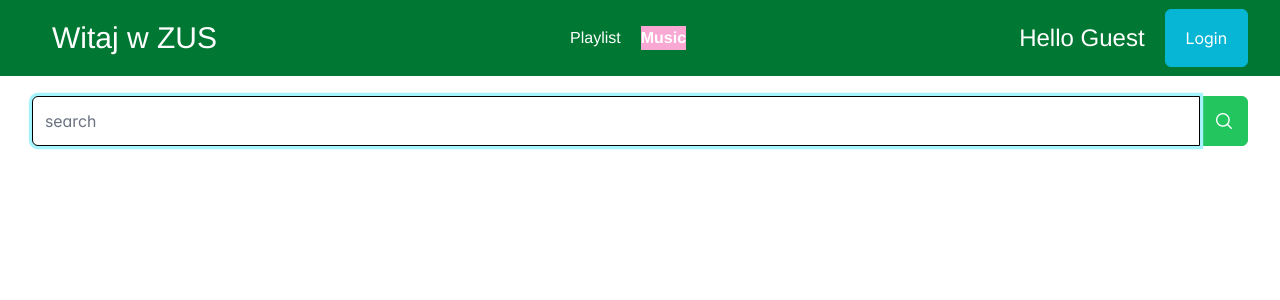
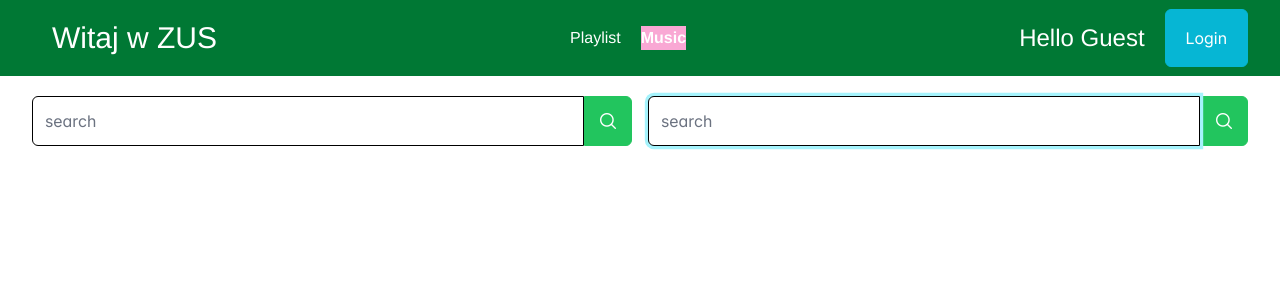
Before and after one commit to slawekppr/zus-react, a React (Vite) app: page /music/search in a window 1280 px wide. Shown: the top 300 px of the page. Built offline with nearby package versions, Linux system fonts and the light colour scheme; a web font is replaced by a local one.

Commit message:
useQuery Dedup

```diff
--- a/src/main.tsx
+++ b/src/main.tsx
@@ -50,7 +50,17 @@
                 <Route path="playlists" element={<PlaylistView />} />
                 <Route path="music">
                   <Route index element={<Navigate to="/music/search" />} />
-                  <Route path="search" element={<AlbumSearchView />} />
+                  <Route
+                    path="search"
+                    element={
+                      <div>
+                        <div className="grid grid-cols-2 gap-4">
+                          <AlbumSearchView />
+                          <AlbumSearchView />
+                        </div>
+                      </div>
+                    }
+                  />
                   <Route path="albums/:albumId" element={<AlbumDetailView />} />
                 </Route>
                 <Route
```
Also changed, not shown: src/music/containers/AlbumSearchView.tsx (line endings or trailing spaces).
